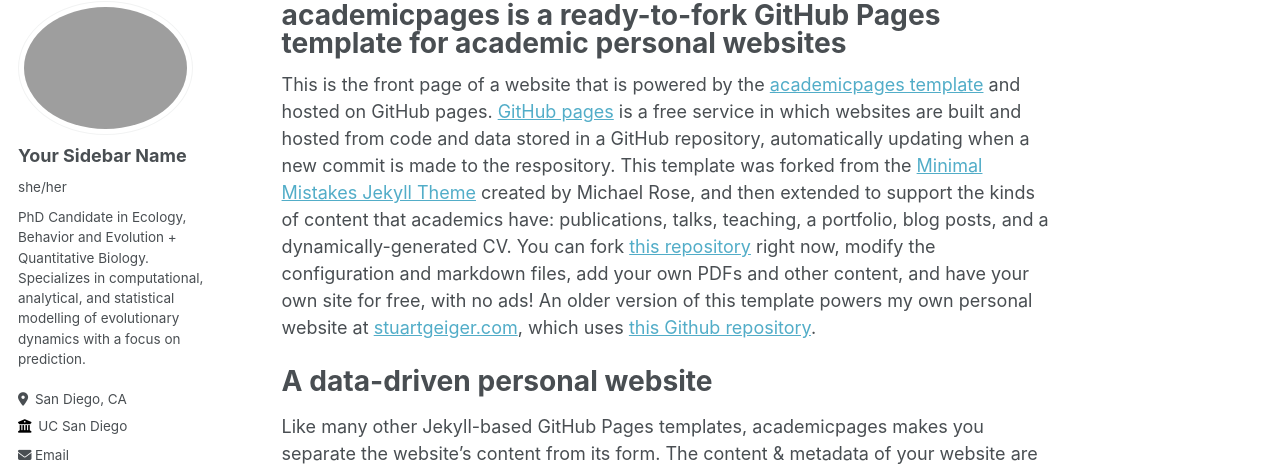
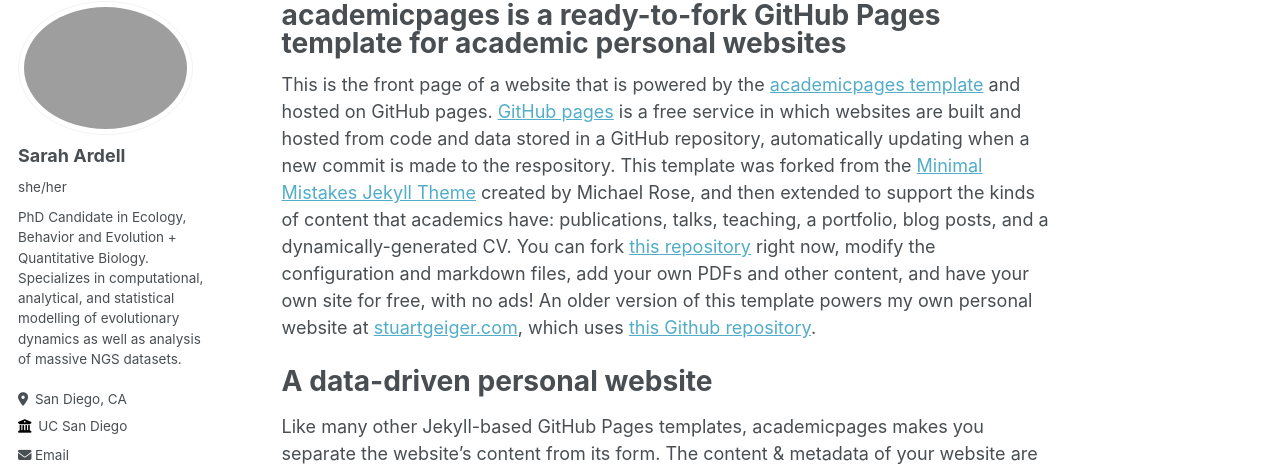
Before and after one commit to ardellsarah/ardellsarah.github.io, a Jekyll site: the page built from _pages/about.md, in a window 1280 px wide. Shown: the part 85-551 px from the top of the page. Built offline with Jekyll 4.4.1, drawn with Linux system fonts in a browser that asks for light colours; some web fonts are replaced.

Commit message:
Update _config.yml

```diff
--- a/_config.yml
+++ b/_config.yml
@@ -22,9 +22,9 @@ repository               : "ardellsarah/ardellsarah.github.io"
 author:
   # Biographic information
   avatar           : "profile.png"
-  name             : "Your Sidebar Name"
+  name             : "Sarah Ardell"
   pronouns         : "she/her" # example: "she/her"
-  bio              : "PhD Candidate in Ecology, Behavior and Evolution + Quantitative Biology. Specializes in computational, analytical, and statistical modelling of evolutionary dynamics with a focus on prediction. "
+  bio              : "PhD Candidate in Ecology, Behavior and Evolution + Quantitative Biology. Specializes in computational, analytical, and statistical modelling of evolutionary dynamics as well as analysis of massive NGS datasets. "
   location         : "San Diego, CA"
   employer         : "UC San Diego"
   uri              : # URL
```
